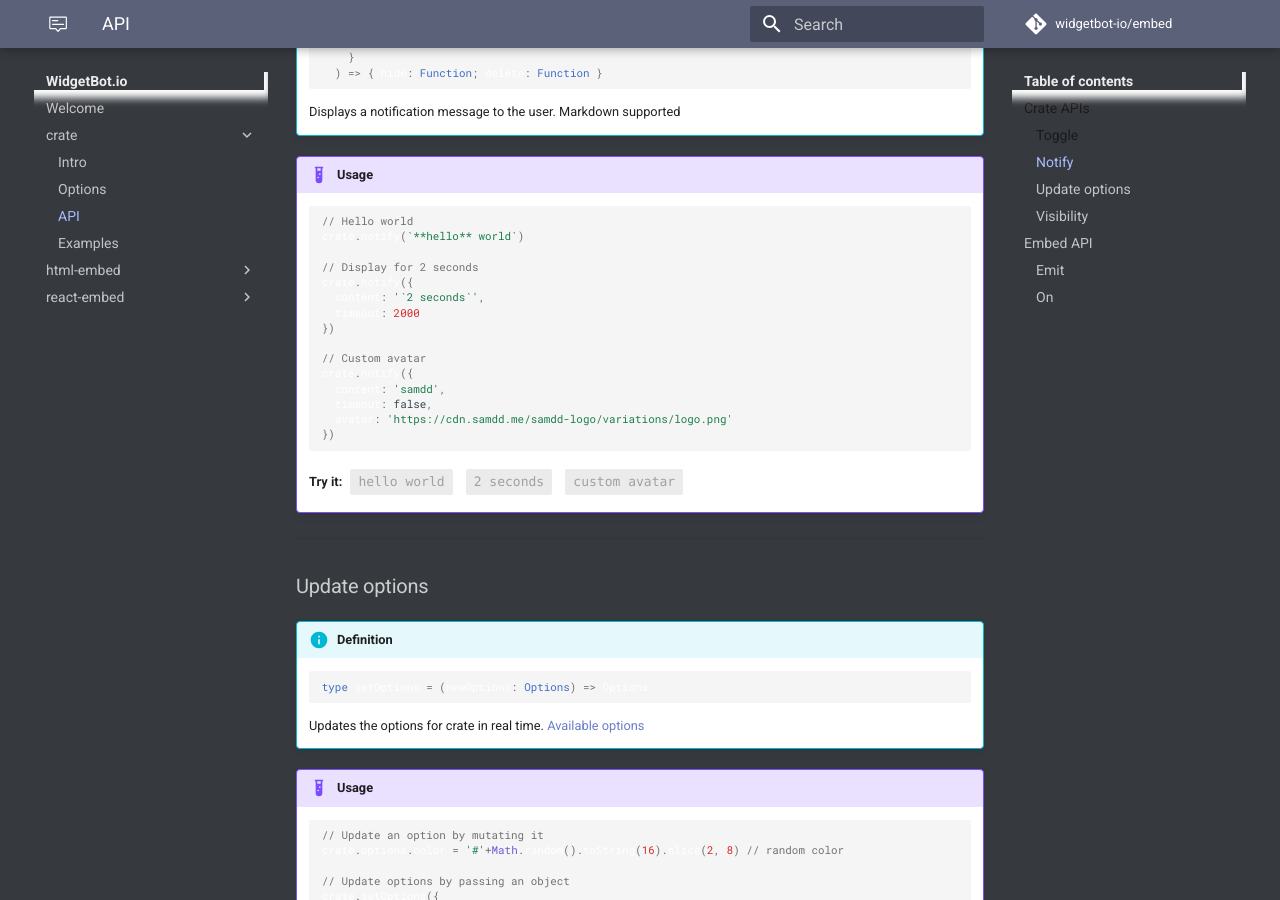
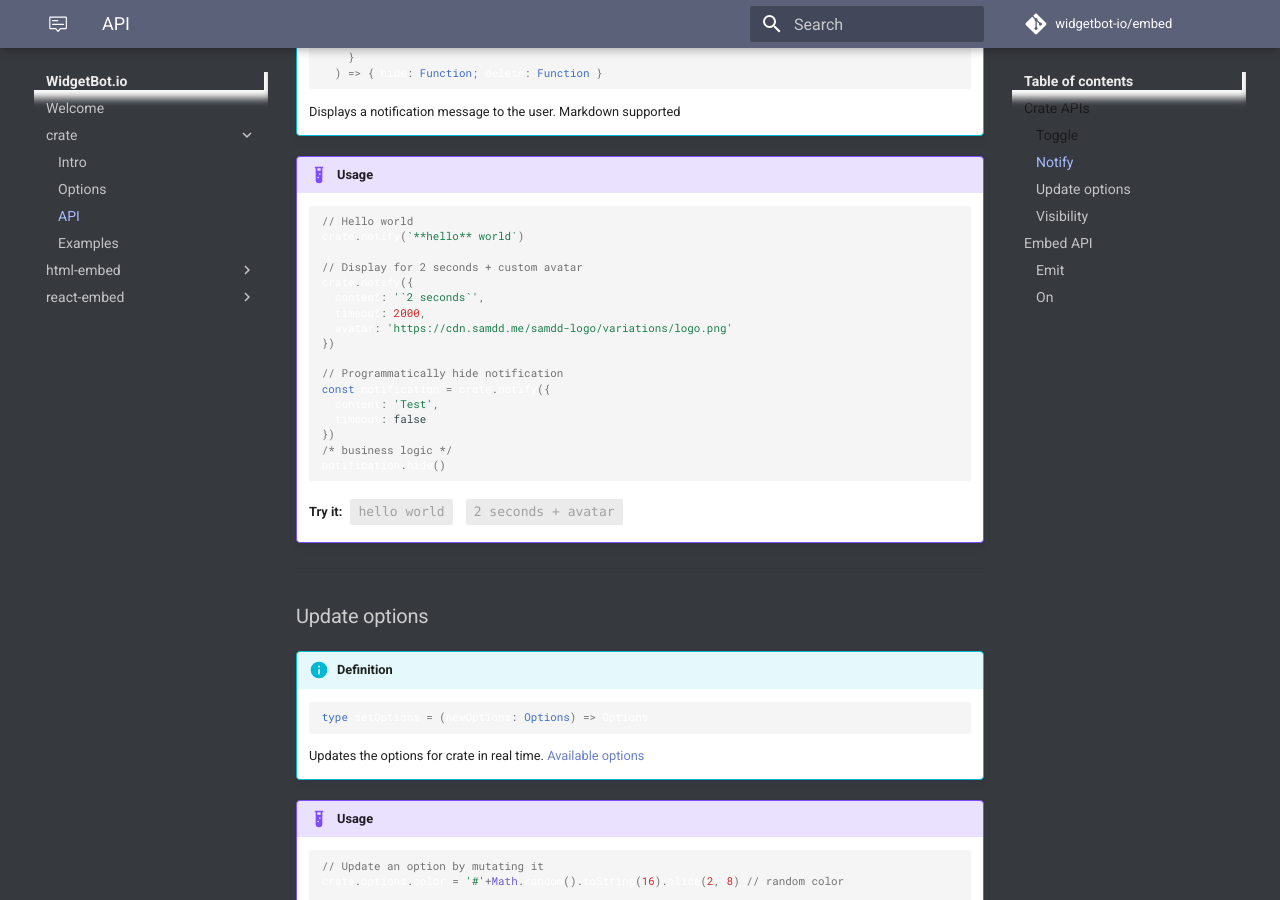
Before and after one commit to widgetbot-io/documentation, an MkDocs documentation site: the page built from docs/crate/api.md, in a window 1280 px wide and 900 px high, scrolled down 953 px. Built offline with MkDocs 1.6.1 and Material for MkDocs 9.7.7, drawn with Linux system fonts in a browser that asks for light colours; a script that is not in the unit is left out; comment, search, counter and statistics services are not loaded; old or Windows-style settings are respelled for this version of MkDocs.

Commit message:
Add programatic notification

````diff
--- a/docs/crate/api.md
+++ b/docs/crate/api.md
@@ -56,23 +56,24 @@ Once you've initialised a new constructor, you can manipulate it using the follo
     // Hello world
     crate.notify(`**hello** world`)
 
-    // Display for 2 seconds
+    // Display for 2 seconds + custom avatar
     crate.notify({
       content: '`2 seconds`',
-      timeout: 2000
+      timeout: 2000,
+      avatar: 'https://cdn.samdd.me/samdd-logo/variations/logo.png'
     })
 
-    // Custom avatar
-    crate.notify({
-      content: 'samdd',
-      timeout: false,
-      avatar: 'https://cdn.samdd.me/samdd-logo/variations/logo.png'
+    // Programmatically hide notification
+    const notification = crate.notify({
+      content: 'Test',
+      timeout: false
     })
+    /* business logic */
+    notification.hide()
     ```
 
     <b>Try it:</b> <button class="try-it" onClick="crate.notify('**hello** world')">hello world</button>
-    <button class="try-it" onClick="crate.notify({content:'\`2 seconds\`',timeout:2000})">2 seconds</button>
-    <button class="try-it" onClick="crate.notify({content:'samdd',timeout:false,avatar:'https://cdn.samdd.me/samdd-logo/variations/logo.png'})">custom avatar</button>
+    <button class="try-it" onClick="crate.notify({content:'\`2 seconds\`',timeout:2000, avatar:'https://cdn.samdd.me/samdd-logo/variations/logo.png'})">2 seconds + avatar</button>
 
 ---
 
````
